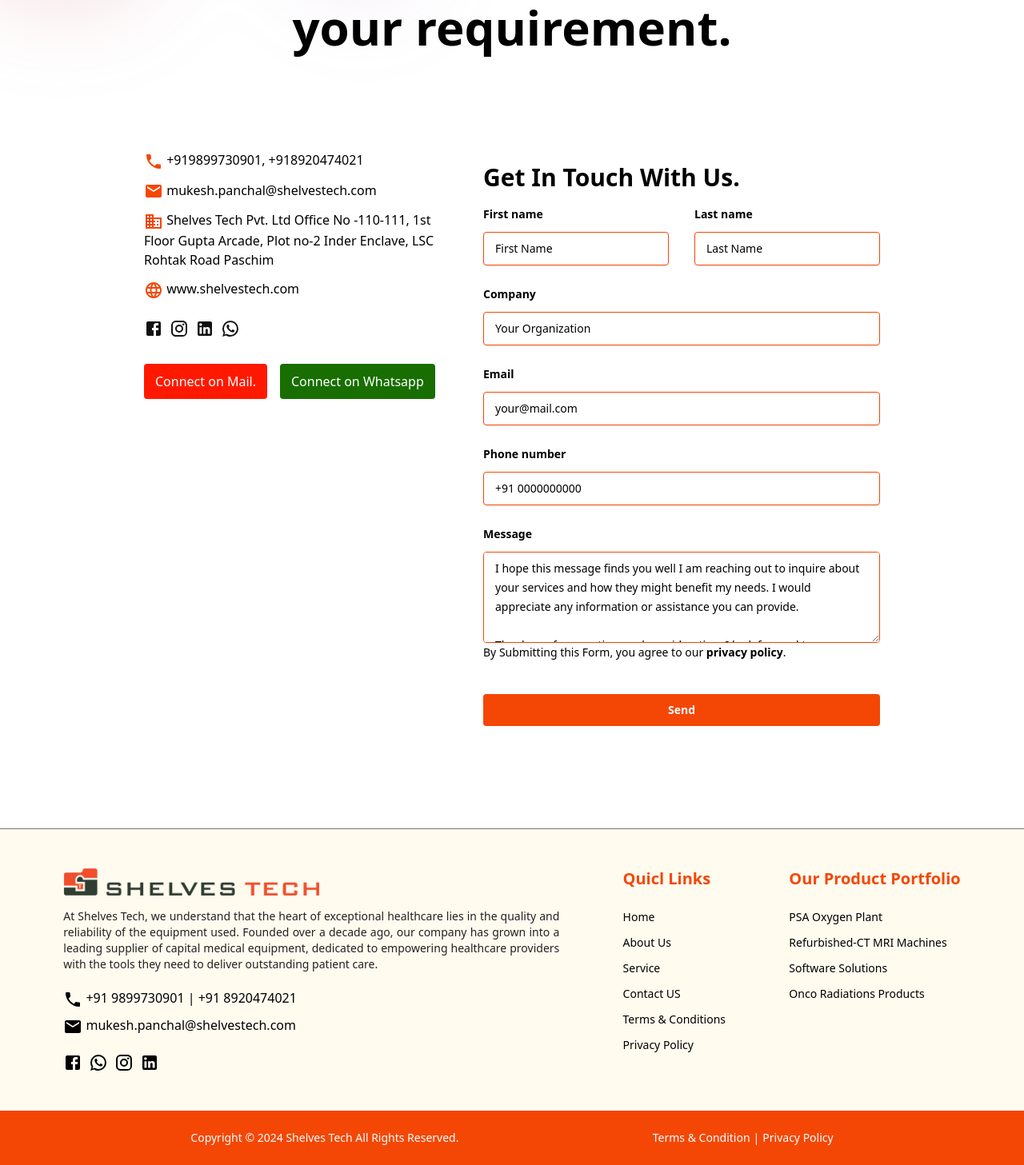
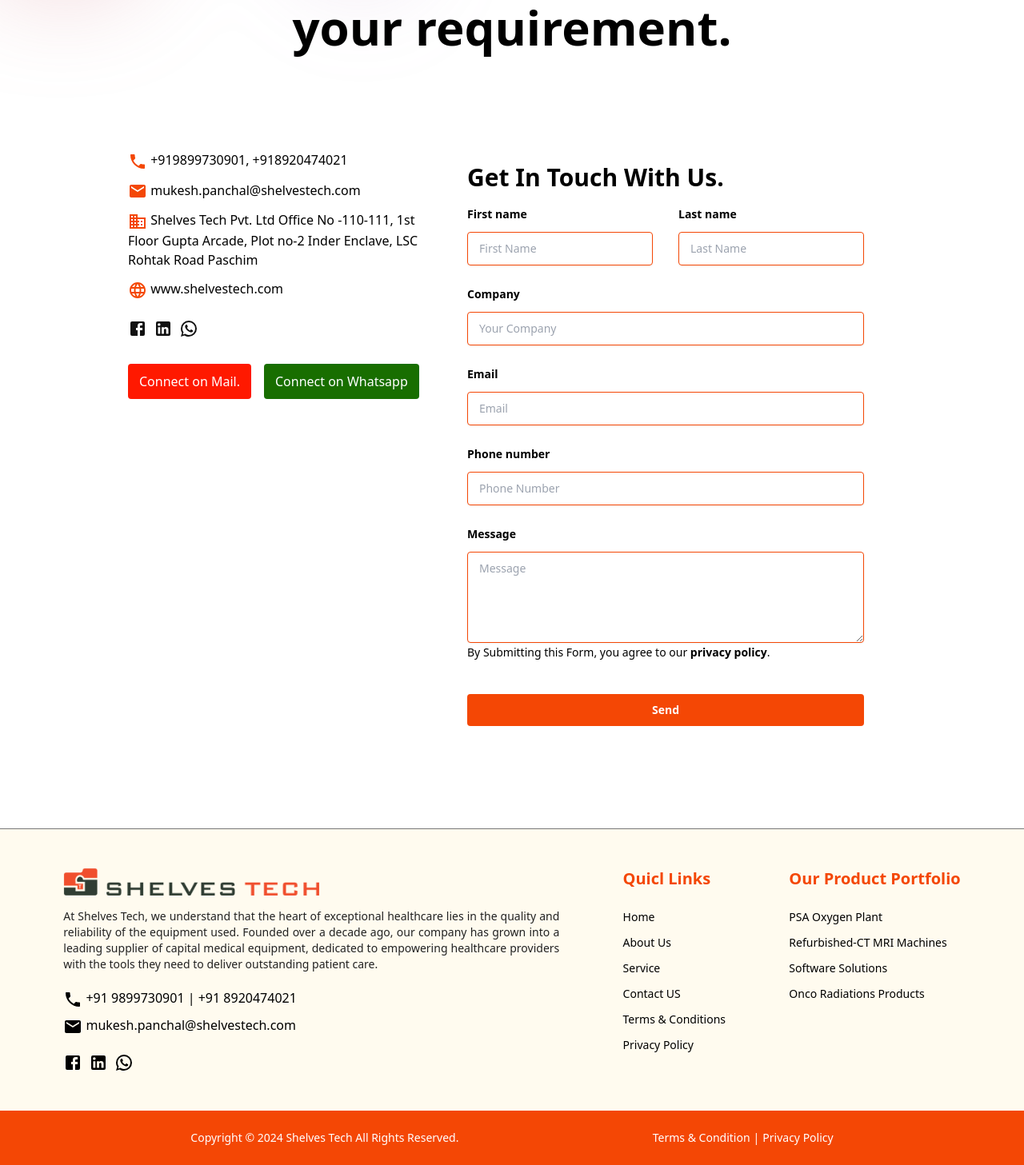
Before and after one commit to shivamdev24/ReactPractice, a React (Vite) app: page /contact in a window 1280 px wide. Shown: the part 372-1829 px from the top of the page at 80% size. Built offline with nearby package versions, Linux system fonts and the light colour scheme.

Commit message:
update contact form

```diff
--- a/package.json
+++ b/package.json
@@ -24,6 +24,7 @@
     "react-dom": "^18.2.0",
     "react-router-dom": "^6.23.1",
     "react-scroll-to-top": "^3.0.0",
+    "react-toastify": "^10.0.5",
     "typewriter-effect": "^2.21.0"
   },
   "devDependencies": {
--- a/src/Components/Footer.jsx
+++ b/src/Components/Footer.jsx
@@ -12,20 +12,17 @@
 
 const socialLink = [
   {
-    path: "/",
+    path: "https://www.facebook.com/profile.php?id=61559498143603&mibextid=rS40aB7S9Ucbxw6v",
     icon: <FacebookIcon />,
   },
+
   {
-    path: "/",
-    icon: <WhatsAppIcon />,
+    path: "https://www.linkedin.com/company/infoshelvestech/",
+    icon: <LinkedInIcon />,
   },
   {
-    path: "/",
-    icon: <InstagramIcon />,
-  },
-  {
-    path: "/",
-    icon: <LinkedInIcon />,
+    path: "https://wa.me/+919899730901",
+    icon: <WhatsAppIcon />,
   },
 ];
 
@@ -66,13 +63,13 @@
           <div>
             <div className="flex gap-2">
               {socialLink.map((props, index) => (
-                <Link
+                <a
                   className="hover:text-orange duration-300"
                   key={index}
-                  to={props.path}
+                  href={props.path}
                 >
                   {props.icon}
-                </Link>
+                </a>
               ))}
             </div>
           </div>
--- a/src/pages/Contact.jsx
+++ b/src/pages/Contact.jsx
@@ -1,6 +1,10 @@
 // import AboutImg from "../assets/img/AboutUs/AboutUs.jpg";
 import { Link } from "react-router-dom";
 import { useEffect } from "react";
+
+import { ToastContainer, toast } from 'react-toastify';
+import 'react-toastify/dist/ReactToastify.css';
+
 
 import LinkedInIcon from "@mui/icons-material/LinkedIn";
 import FacebookIcon from "@mui/icons-material/Facebook";
@@ -25,20 +29,16 @@
 
 const socialLink = [
   {
-    path: "/",
+    path: "https://www.facebook.com/profile.php?id=61559498143603&mibextid=rS40aB7S9Ucbxw6v",
     icon: <FacebookIcon />,
   },
 
   {
-    path: "/",
-    icon: <InstagramIcon />,
-  },
-  {
-    path: "/",
+    path: "https://www.linkedin.com/company/infoshelvestech/",
     icon: <LinkedInIcon />,
   },
   {
-    path: "/",
+    path: "https://wa.me/+919899730901",
     icon: <WhatsAppIcon />,
   },
 ];
@@ -53,6 +53,29 @@
   const sendEmail = (e) => {
     e.preventDefault();
 
+    const formData = new FormData(form.current);
+    const firstName = formData.get('first_name');
+    const lastName = formData.get('last_name');
+    const company = formData.get('company');
+    const email = formData.get('email');
+    const phoneNumber = formData.get('phone_number');
+    const message = formData.get('message');
+
+    if (!firstName || !lastName || !company || !email || !phoneNumber || !message) {
+      toast.error('Please Filled All Field!', {
+        position: "bottom-right",
+        autoClose: 5000,
+        hideProgressBar: false,
+        closeOnClick: true,
+        pauseOnHover: true,
+        draggable: true,
+        progress: undefined,
+        theme: "light",
+        });
+      return;
+    }
+
+
     emailjs
       .sendForm("shelvestechdotcom", "shelvestechid", form.current, {
         publicKey: "2N5ZLEcfnbey6MySJ",
@@ -60,9 +83,21 @@
       .then(
         () => {
           console.log("SUCCESS!");
+          toast.success('Submit Successfully', {
+            position: "top-right",
+            autoClose: 5000,
+            hideProgressBar: false,
+            closeOnClick: true,
+            pauseOnHover: true,
+            draggable: true,
+            progress: undefined,
+            theme: "light",
+            });
+          form.current.reset();
         },
         (error) => {
           console.log("FAILED...", error.text);
+
         },
       );
   };
@@ -134,13 +169,13 @@
           <div className="flex gap-2 mt-3">
             <Fade direction="up" triggerOnce="true">
               {socialLink.map((props, index) => (
-                <Link
+                <a
                   className=" text-graydark hover:text-orange  flex  rounded-lg duration-500"
                   key={index}
-                  to={props.path}
+                  href={props.path}
                 >
                   {props.icon}
-                </Link>
+                </a>
               ))}
             </Fade>
           </div>
@@ -187,7 +222,8 @@
                     id="first-name"
                     autoComplete="given-name"
                     className="block w-full rounded border border-orange px-3.5 py-2 text-gray-900 shadow-sm   sm:text-sm sm:leading-6"
-                    defaultValue={`First Name`}
+                    placeholder="First Name"
+
                   />
                 </div>
               </Fade>
@@ -207,7 +243,8 @@
                     id="last-name"
                     autoComplete="family-name"
                     className="block w-full rounded border border-orange px-3.5 py-2 text-gray-900 shadow-sm   sm:text-sm sm:leading-6"
-                    defaultValue={`Last Name`}
+                    placeholder="Last Name"
+
                   />
                 </div>
               </Fade>
@@ -227,7 +264,8 @@
                     id="company"
                     autoComplete="organization"
                     className="block w-full rounded border border-orange px-3.5 py-2 text-gray-900 shadow-sm   sm:text-sm sm:leading-6"
-                    defaultValue={`Your Organization`}
+                    placeholder="Your Company"
+
                   />
                 </div>
               </Fade>
@@ -247,7 +285,8 @@
                     id="email"
                     autoComplete="email"
                     className="block w-full rounded border border-orange px-3.5 py-2 text-gray-900 shadow-sm   sm:text-sm sm:leading-6"
-                    defaultValue={`your@mail.com`}
+                    placeholder="Email"
+
                   />
                 </div>
               </Fade>
@@ -267,7 +306,8 @@
                     id="phone-number"
                     autoComplete="tel"
                     className="block w-full rounded border border-orange px-3.5 py-2 text-gray-900 shadow-sm   sm:text-sm sm:leading-6"
-                    defaultValue={`+91 0000000000`}
+                    placeholder="Phone Number"
+
                   />
                 </div>
               </Fade>
@@ -286,12 +326,8 @@
                     id="message"
                     rows={4}
                     className="block w-full rounded border border-orange px-3.5 py-2 text-gray-900 shadow-sm   sm:text-sm sm:leading-6"
-                    defaultValue={`I hope this message finds you well I am reaching out to inquire about your services and how they might benefit my needs. I would appreciate any information or assistance you can provide.
+                    placeholder="Message"
 
-Thank you for your time and consideration. I look forward to your response.
-
-Best regards,
-Your Name`}
                   />
                 </div>
                 <Field as="div" className="flex gap-x-4 sm:col-span-2">
@@ -317,6 +353,7 @@
             </Fade>
           </div>
         </form>
+        <ToastContainer />
       </div>
     </div>
   );
```
Also changed, not shown: 1 other file (tests, documents, lock files or other folders).
